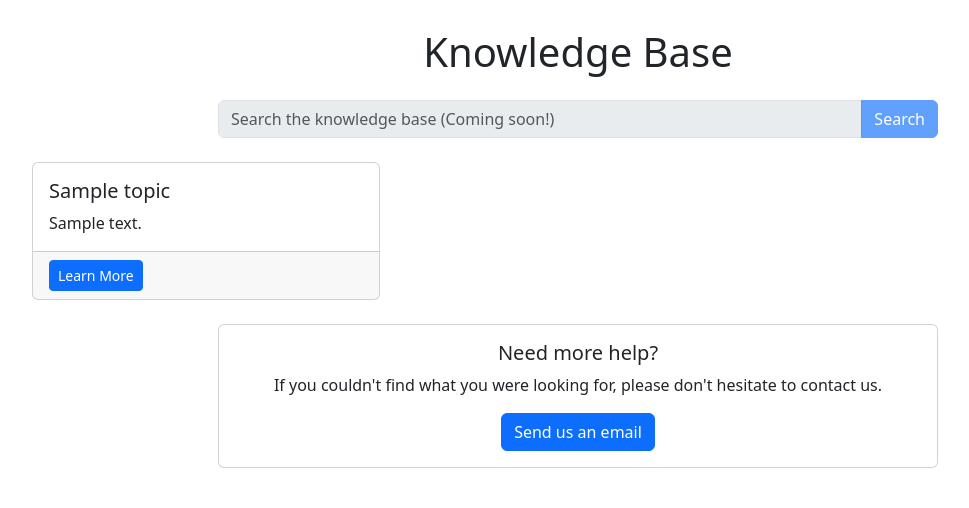
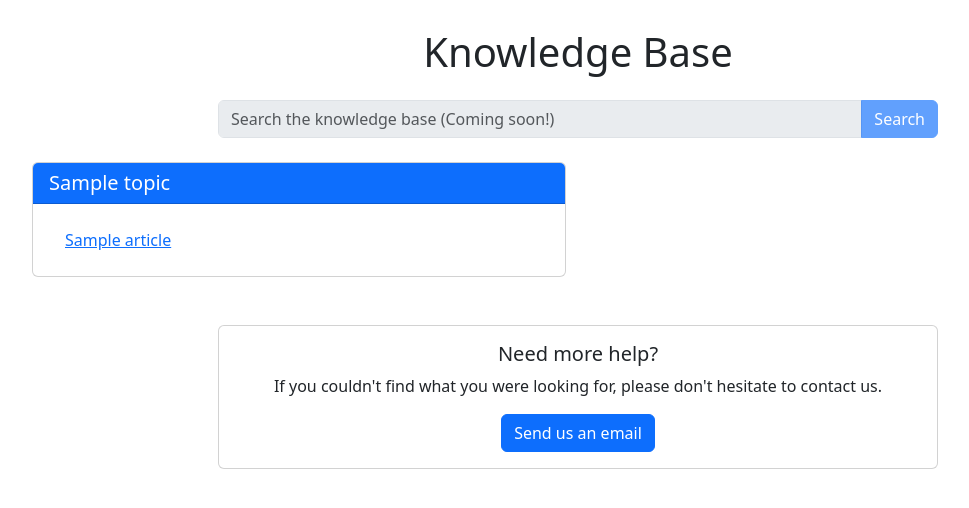
Before and after one commit to joegiglio/cursor2-kb, a Flask app: page /knowledge-base in a window 1280 px wide. Shown: the part 56-564 px from the top of the page, without its empty margins (62-1031 px from the left). Run offline with Flask 3, Linux system fonts and the light colour scheme; tables that the repository leaves empty hold one stand-in row (values such as "Sample post").

Commit message:
Basic KB from customer side now working

```diff
--- a/app.py
+++ b/app.py
@@ -5,6 +5,7 @@ from sqlalchemy import func
 import bleach
 import os
 from werkzeug.utils import secure_filename
+from sqlalchemy.orm import joinedload
 
 app = Flask(__name__)
 app.config['SQLALCHEMY_DATABASE_URI'] = 'sqlite:///topics.db'
@@ -54,7 +55,7 @@ def index():
 
 @app.route('/knowledge-base')
 def knowledge_base():
-    topics = Topic.query.order_by(Topic.sort_order).all()
+    topics = Topic.query.options(joinedload(Topic.articles)).order_by(Topic.sort_order).all()
     return render_template('knowledge_base.html', active_page='knowledge_base', topics=topics)
 
 @app.route('/admin', methods=['GET', 'POST'])
@@ -199,5 +200,11 @@ def upload_image():
 def uploaded_file(filename):
     return send_from_directory(app.config['UPLOAD_FOLDER'], filename)
 
+@app.route('/knowledge-base/topic/<int:topic_id>/article/<int:article_id>')
+def view_article(topic_id, article_id):
+    topic = Topic.query.get_or_404(topic_id)
+    article = Article.query.get_or_404(article_id)
+    return render_template('view_article.html', topic=topic, article=article)
+
 if __name__ == '__main__':
     app.run(debug=True)
--- a/templates/knowledge_base.html
+++ b/templates/knowledge_base.html
@@ -13,21 +13,26 @@
         </div>
     </div>
 
-    <!-- Topics Cards -->
-    <div class="row row-cols-1 row-cols-md-3 g-4 mb-4">
+    <!-- Topics and Articles -->
+    <div class="row">
         {% for topic in topics %}
-        <div class="col">
-            <div class="card h-100">
+        <div class="col-md-6 mb-4">
+            <div class="card">
+                <div class="card-header bg-primary text-white">
+                    <h5 class="card-title mb-0">{{ topic.name }}</h5>
+                </div>
                 <div class="card-body">
-                    <h5 class="card-title">{{ topic.name }}</h5>
-                    {% if topic.description %}
-                    <p class="card-text">{{ topic.description }}</p>
+                    {% if topic.articles %}
+                        <ul class="list-group list-group-flush">
+                        {% for article in topic.articles|sort(attribute='sort_order') %}
+                            <li class="list-group-item">
+                                <a href="{{ url_for('view_article', topic_id=topic.id, article_id=article.id) }}">{{ article.title }}</a>
+                            </li>
+                        {% endfor %}
+                        </ul>
                     {% else %}
-                    <p class="card-text text-muted">No description available</p>
+                        <p class="text-muted">No articles available for this topic.</p>
                     {% endif %}
-                </div>
-                <div class="card-footer">
-                    <a href="#" class="btn btn-primary btn-sm">Learn More</a>
                 </div>
             </div>
         </div>
@@ -39,7 +44,7 @@
     </div>
 
     <!-- Email Suggestion -->
-    <div class="row">
+    <div class="row mt-4">
         <div class="col-md-8 offset-md-2">
             <div class="card">
                 <div class="card-body text-center">
```
Also changed, not shown: templates/view_article.html (added, +16 -0 lines).
